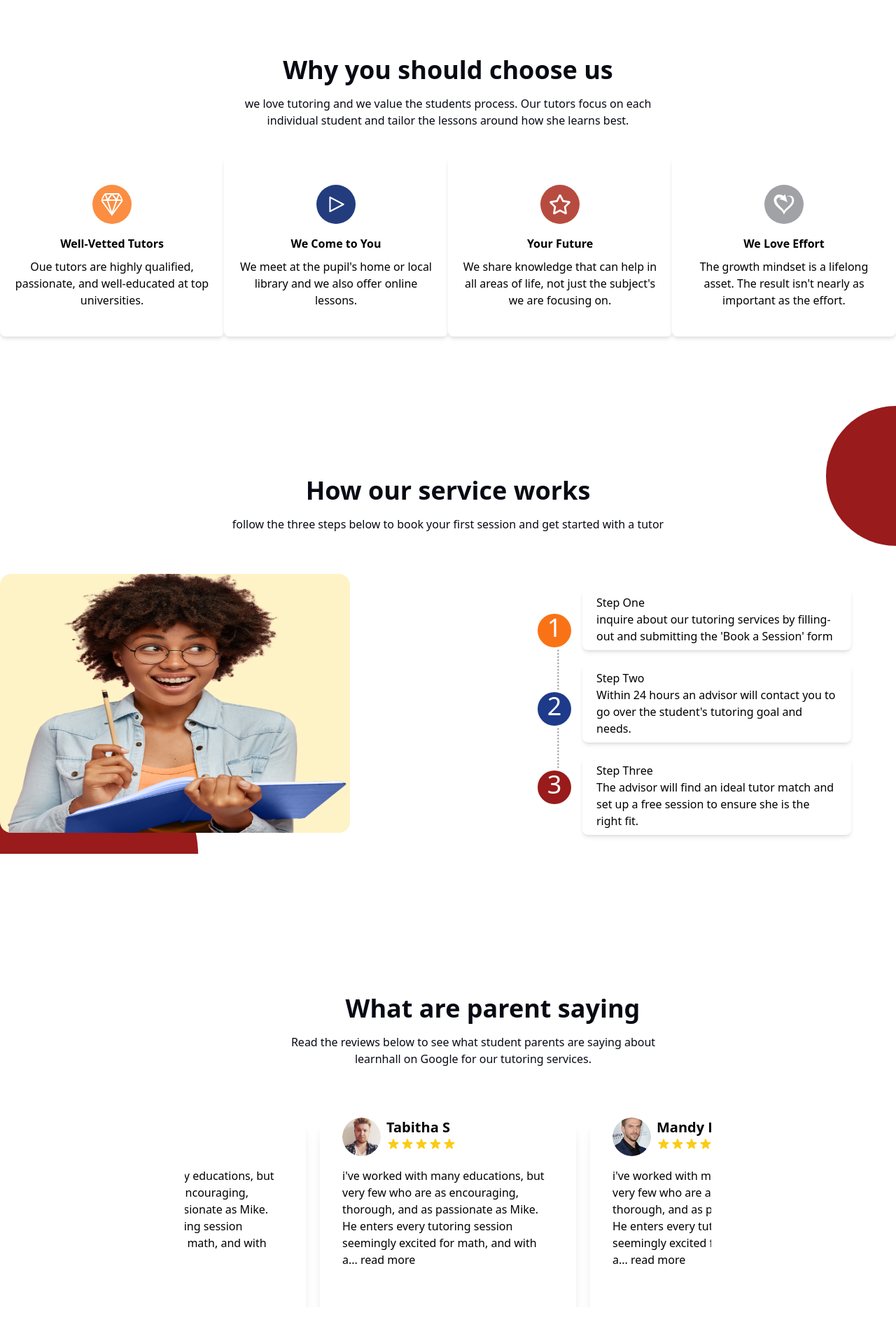
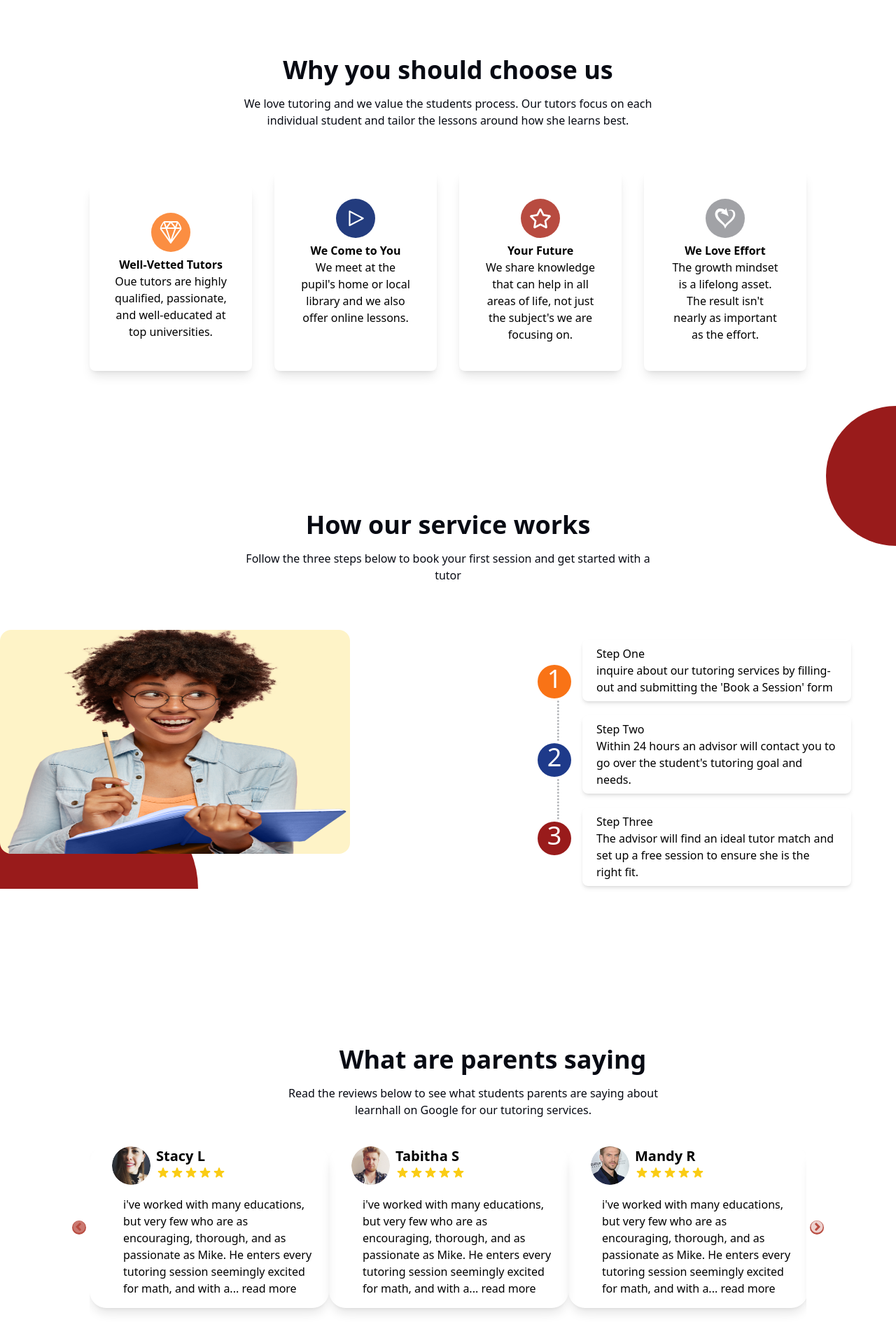
Before and after one commit to steeve7/Learnhall, a Next.js app: page / in a window 1280 px wide. Shown: the part 820-2739 px from the top of the page at 70% size. Built offline with nearby package versions, Linux system fonts and the light colour scheme.

Commit message:
initial commit

```diff
--- a/package.json
+++ b/package.json
@@ -16,6 +16,9 @@
     "react": "18.2.0",
     "react-dom": "18.2.0",
     "react-icons": "^4.7.1",
+    "react-slick": "^0.29.0",
+    "react-slideshow-image": "^4.2.0",
+    "slick-carousel": "^1.8.1",
     "swiper": "^8.4.7"
   },
   "devDependencies": {
--- a/src/components/HomeLayout/Footer/index.js
+++ b/src/components/HomeLayout/Footer/index.js
@@ -82,7 +82,7 @@ function index() {
             <h2 className="font-bold text-white ml-4 md:ml-0">
               Subscribe to our free e-newsletter
             </h2>
-            <div className="flex space-x-2 ml-4 md:ml-0">
+            <div className="flex space-x-2 ml-4 md:ml-0 items-center md:flex-0">
               <input
                 type="text"
                 placeholder="Email address"
@@ -90,7 +90,7 @@ function index() {
               />
               <button
                 type="submit"
-                className="bg-red-900 md:ml-3 px-3 rounded font-bold text-white mt-3"
+                className="bg-red-900 md:ml-3 px-3 rounded font-bold text-white py-2 mt-4"
               >
                 Subscribe
               </button>
@@ -98,7 +98,7 @@ function index() {
           </div>
         </section>
       </div>
-      <hr className="md:w-[90%] md:ml-10 w-full md:mt-[-20px] hidden md:block" />
+      <hr className="md:w-[90%] md:ml-10 w-full md:mt-[-20px] hidden md:block text-[#E0E0E0]" />
       <div className="py-2 mt-[300px] md:mt-0">
         <p className="text-white md:ml-10 ml-4 md:mt-4">
           Copyright 2016-2022 Learnhall LLC
--- a/src/components/Sections/About/index.js
+++ b/src/components/Sections/About/index.js
@@ -33,24 +33,24 @@ function Index () {
     <>
     <div className="w-full md:mt-[900px] mt-[1100px] flex justify-center items-center flex-col">
       <div className="md:w-[50%] text-center">
-        <h1 className="text-[#070A13] md:text-4xl text-2xl font-semibold">Why you should choose us</h1>
-        <p className="text-[#070A13] mt-4">
-          we love tutoring and we value the students process. Our tutors focus
+        <h1 className="text-[#070A13] md:text-4xl text-2xl font-semibold mt-20 md:mt-0">Why you should choose us</h1>
+        <p className="text-[#070A13] mt-4 px-5 md:px-0">
+          We love tutoring and we value the students process. Our tutors focus
           on each individual student and tailor the lessons around how she
           learns best.
         </p>
       </div>
 
-      <div className="flex flex-col md:flex-row w-full md:mx-20 mx-20 justify-between">
+      <div className="flex flex-col mt-10 md:flex-row w-full md:px-32 mx-20 justify-between md:space-x-8 space-y-5 px-4">
         {items.map((item, i) => {
           const {icon, tittle, desc } = item
           return (
-            <div key={i} className=" bg-white shadow-md rounded-lg text-center w-full
-        flex-1 justify-center text-center md:mt-10 px-[1.25rem] py-10 space-y-[0.6rem]">
+            <div key={i} className=" bg-white shadow-lg rounded-lg text-center w-full
+        flex-1 justify-center text-center md:px-4 px-5 md:mt-10 py-10">
 
         <p className="inline-block">{icon}</p>
         <h5 className="font-semibold">{tittle}</h5>
-        <p>{desc}</p>
+        <p className="px-5">{desc}</p>
         </div>
           )
         })}
--- a/src/components/Sections/Recommendation/index.js
+++ b/src/components/Sections/Recommendation/index.js
@@ -1,13 +1,85 @@
-import { Swiper, SwiperSlide } from 'swiper/react';
-import 'swiper/css'
+import { Swiper, SwiperSlide } from "swiper/react";
+// import 'swiper/css'
 import SwiperCore, { Autoplay } from "swiper";
 import Avatar1 from "./assest/avatar1.png";
 import Avatar2 from "./assest/avatar2.png";
 import Avatar3 from "./assest/avatar3.png";
 import Avatar4 from "./assest/avatar4.png";
 import Image from "next/image";
+import Slider from "react-slick";
+import "slick-carousel/slick/slick.css";
+import "slick-carousel/slick/slick-theme.css";
+
+function SampleNextArrow(props) {
+  const { className, style, onClick } = props;
+  return (
+    <div
+      className={className}
+      style={{
+        ...style,
+        display: "block",
+        background: "#B84B40",
+        borderRadius: "50px",
+      }}
+      onClick={onClick}
+    />
+  );
+}
+
+function SamplePrevArrow(props) {
+  const { className, style, onClick } = props;
+  return (
+    <div
+      className={className}
+      style={{
+        ...style,
+        display: "block",
+        background: "#B84B40",
+        borderRadius: "50px",
+      }}
+      onClick={onClick}
+    />
+  );
+}
 
 export default function index() {
+  const settings = {
+    dots: true,
+    infinite: false,
+    speed: 500,
+    slidesToShow: 3,
+    slidesToScroll: 2,
+    initialSlide: 0,
+    nextArrow: <SampleNextArrow />,
+    prevArrow: <SamplePrevArrow />,
+    responsive: [
+      {
+        breakpoint: 1024,
+        settings: {
+          slidesToShow: 2,
+          slidesToScroll: 2,
+          infinite: true,
+          dots: true,
+        },
+      },
+      {
+        breakpoint: 600,
+        settings: {
+          slidesToShow: 2,
+          slidesToScroll: 2,
+          initialSlide: 2,
+        },
+      },
+      {
+        breakpoint: 480,
+        settings: {
+          slidesToShow: 1,
+          slidesToScroll: 1,
+        },
+      },
+    ],
+  };
+
   const items = [
     {
       image: Avatar1,
@@ -30,32 +102,23 @@ export default function index() {
       desc: "i've worked with many educations, but very few who are as encouraging, thorough, and as passionate as Mike. He enters every tutoring session seemingly excited for math, and with a... read more",
     },
   ];
-  SwiperCore.use([Autoplay]);
+  // SwiperCore.use([Autoplay]);
   return (
     <section className="md:mt-72 mt-24">
-    <div className="md:w-[50%] text-center items-center md:ml-96">
-    <h1 className="text-[#070A13] md:text-4xl text-2xl font-semibold">What are parent saying</h1>
-    <p className="text-[#070A13] mt-4 md:max-w-[36.5rem]">
-     Read the reviews below to see what student parents are saying about learnhall on Google
-     for our tutoring services.
-    </p>
-  </div>
+      <div className="md:w-[50%] text-center items-center md:ml-96">
+        <h1 className="text-[#070A13] md:text-4xl text-2xl font-semibold">
+          What are parents saying
+        </h1>
+        <p className="text-[#070A13] mt-4 md:max-w-[36.5rem]">
+          Read the reviews below to see what students parents are saying about
+          learnhall on Google for our tutoring services.
+        </p>
+      </div>
 
-      <div className="max-w-[47rem] flex mx-auto py-8">
-        <Swiper
-        spaceBetween={20}
-          slidesPerView={2}
-          loop={true}
-          autoplay={{ delay: 3000 }}
-          centeredSlides={true}
-          breakpoints={{
-            1000: { slidesPerView: 2 },
-            // 600: { slidesPerView: 1, spaceBetween: 10 },
-          }}
-        >
-            {items.map((item, i) => (
-          <SwiperSlide
-            className="px-8 rounded-3xl my-10 shadow-lg"
+      <Slider {...settings} className="md:w-[80%] mx-auto w-[80%]">
+        {items.map((item, i) => (
+          <div
+            className="px-8 rounded-3xl my-10 shadow-lg md:w-[50%] md:space-x-4"
             key={i}
           >
             <div className="flex">
@@ -113,11 +176,9 @@ export default function index() {
             <div className="w-full">
               <p className="my-4">{item.desc}</p>
             </div>
-          </SwiperSlide>
+          </div>
         ))}
-        </Swiper>
-
-      </div>
+      </Slider>
     </section>
   );
 }
--- a/src/components/Sections/Recommendation/rating.js
+++ /dev/null
@@ -1,29 +0,0 @@
-import React from 'react';
-import { FaStar } from 'react-icons/fa';
-
-const Rating = ({rating}) => {
-  const totalRating = [];
-
-  for(let i = 0; i<5; i++){
-    if(i < rating){
-      totalRating.push(
-        <li className='star' key={i}>
-          <FaStar/>
-        </li>
-      );
-    }else{
-      totalRating.push(
-        <li className='star-0' key={i}>
-          <FaStar/>
-        </li>
-      )
-    }
-  }
-  return (
-   <div className='rating'>
-    <ul>{totalRating}</ul>
-   </div>
-  );
-};
-
-export default Rating;
--- a/src/components/Sections/Service/index.js
+++ b/src/components/Sections/Service/index.js
@@ -27,15 +27,15 @@ export default function index() {
     <div className='absolute w-[100px] h-[200px] right-0 hidden md:block rounded-r-2xl rounded-full top-[1400.05px] bg-red-800'/>
     <div className="md:w-[50%] text-center">
     <h1 className="text-[#070A13] md:text-4xl text-2xl font-semibold">How our service works</h1>
-    <p className="text-[#070A13] mt-4">
-     follow the three steps below to book your first session and get started with a tutor
+    <p className="text-[#070A13] mt-4 px-5">
+     Follow the three steps below to book your first session and get started with a tutor
     </p>
   </div>
-  <div className="absolute w-[300px] h-[140px] left-[-17px] md:top-[1900px] hidden md:block bg-red-800 rounded-tl-full rounded-tr-full"></div>
+  <div className="absolute w-[300px] h-[140px] left-[-17px] md:top-[1950px] hidden md:block bg-red-800 rounded-tl-full rounded-tr-full"></div>
   <Image
     src={girl}
     alt="second girl"
-    className='bg-amber-100 md:w-[500px] absolute h-[370px] md:top-[1640px] mt-[-300px] md:mt-0 md:left-0 rounded-2xl'
+    className='bg-amber-100 md:w-[500px] absolute h-[320px] md:top-[1640px] mt-[-300px] md:mt-20 md:left-0 rounded-2xl'
     />
 
     <div className="flex flex-col md:flex-col md:mt-0 md:w-[30%] justify-center mt-[450px]">
--- a/src/components/Sections/Tutor/index.js
+++ b/src/components/Sections/Tutor/index.js
@@ -7,7 +7,7 @@ function index() {
     <section className='w-full md:mt-[200px] mt-[90px] flex justify-center flex-row'>
        <div className='md:w-[35%] text-center absolute md:left-20 md:mt-14'>
         <h2 className='text-[#070A13] md:text-4xl text-2xl font-semibold'>Want to become a tutor with learnhall?</h2>
-        <p className="text-[#070A13] mt-4">we hire tutors from a variety of backgrounds both in the US and internationally. we pride ourselves
+        <p className="text-[#070A13] mt-4 px-5">we hire tutors from a variety of backgrounds both in the US and internationally. we pride ourselves
             on our tutor onboarding process and high industry pay. Our tutors work in-person and online. we gamer
             regular inquires for all academic and test prep subject at all age levels.
         </p>
@@ -21,7 +21,7 @@ function index() {
             <Image
                 src={Tutor}
                 alt="Tutor image"
-                className='md:w-[40%] bg-amber-100 absolute w-full md:ml-20 md:right-20 md:mt-14 mt-[411px] rounded-2xl'
+                className='md:w-[40%] bg-amber-100 absolute w-full md:ml-20 md:right-20 md:mt-14 mt-[390px] rounded-2xl'
             />
     </section>
   )
--- a/src/pages/_app.js
+++ b/src/pages/_app.js
@@ -1,4 +1,5 @@
 import 'styles/globals.css';
+
 
 export default function App({ Component, pageProps }) {
   return <Component {...pageProps} />
```
Also changed, not shown: src/components/HomeLayout/Header/index.js (+14 -11 lines), src/components/Sections/Banner/index.js (+9 -9 lines), styles/globals.css (+7 -0 lines), 1 other file (tests, documents, lock files or other folders).
